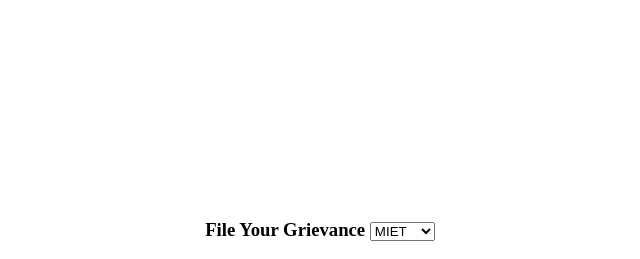
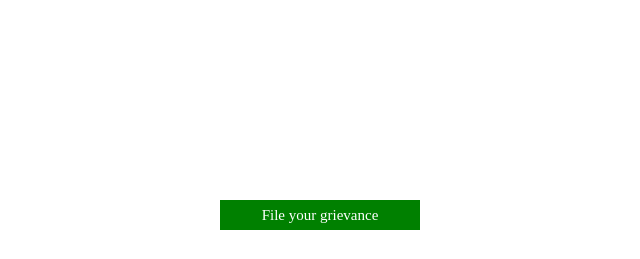
Before and after one commit to Ishank-Coder/Raise_Your_Voice, a Flask app: page / in a window 1280 px wide. Shown: the part 625-884 px from the top of the page, without its empty margins (320-960 px from the left). After the commit the page ends 855 px from the top, so only its background shows below. Run offline with Flask 3, Linux system fonts and the light colour scheme.

Commit message:
dropdown

```diff
--- a/templates/home.html
+++ b/templates/home.html
@@ -5,6 +5,48 @@
     <meta http-equiv="X-UA-Compatible" content="IE=edge">
     <meta name="viewport" content="width=device-width, initial-scale=1.0">
     <title>Home</title>
+    <style>
+        *{
+            box-sizing: border-box;
+        }
+        .container{
+            height: 30px;
+            width: 200px;
+            position: relative;
+            background-color: green;
+            color: white;
+            text-align: center;
+            line-height: 30px;
+            font-size: 15px;
+            cursor: pointer;
+        }
+        .Dropdown{
+            height: auto;
+            width: 200px;
+            background-color: pink;
+            position: absolute;
+            left: 0;
+            display: none;
+        }
+        .miet{
+            color: black;
+            display: block;
+            text-align: left;
+            padding-left: 5px;
+            font-size: 14px;
+            text-decoration: none;
+        }
+        .miet:hover
+        {
+            background-color: green;
+            color: white;
+
+        }
+        .container:hover .Dropdown
+        {
+            display: block;
+        }
+    </style>
 </head>
 <body link="#000" alink="#000" vlink="#000">
     <!-- <h3 >
@@ -36,15 +78,15 @@
         </div>
     </h1>
     <br><br><br><br><br><br><br><br><br><br><br><br><br><br>
-    <h3 align="center">
-        <div class="Dropdown">
-            <label for="Colleges">File Your Grievance</label>
-            <select name="Colleges" id="clgs">
-                <option value="Miet">MIET</option>
-                <option value="abes">ABES</option>
-                <option value="jaypee">Jaypee</option>
-            </select>
+    <div align="center">
+        <div class="container">
+            File your grievance
+            <div class="Dropdown">
+                <a href="#" class="miet">MIET</a>
+                <a href="#" class="miet">ABES</a>
+                <a href="#" class="miet">JAYPEE</a>
+            </div>
         </div>
-    </h3>
+    </div>
 </body>
 </html>
```
